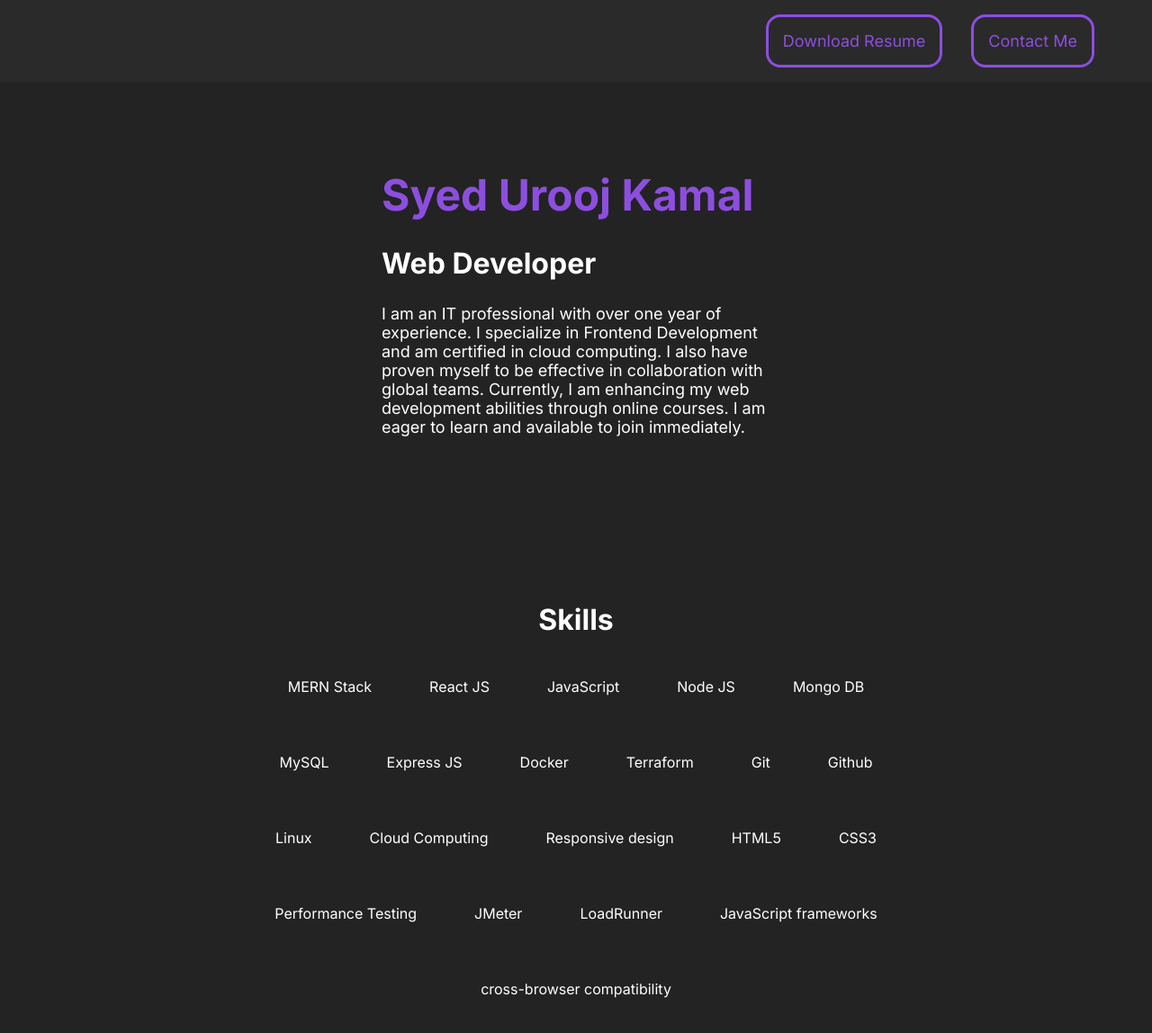
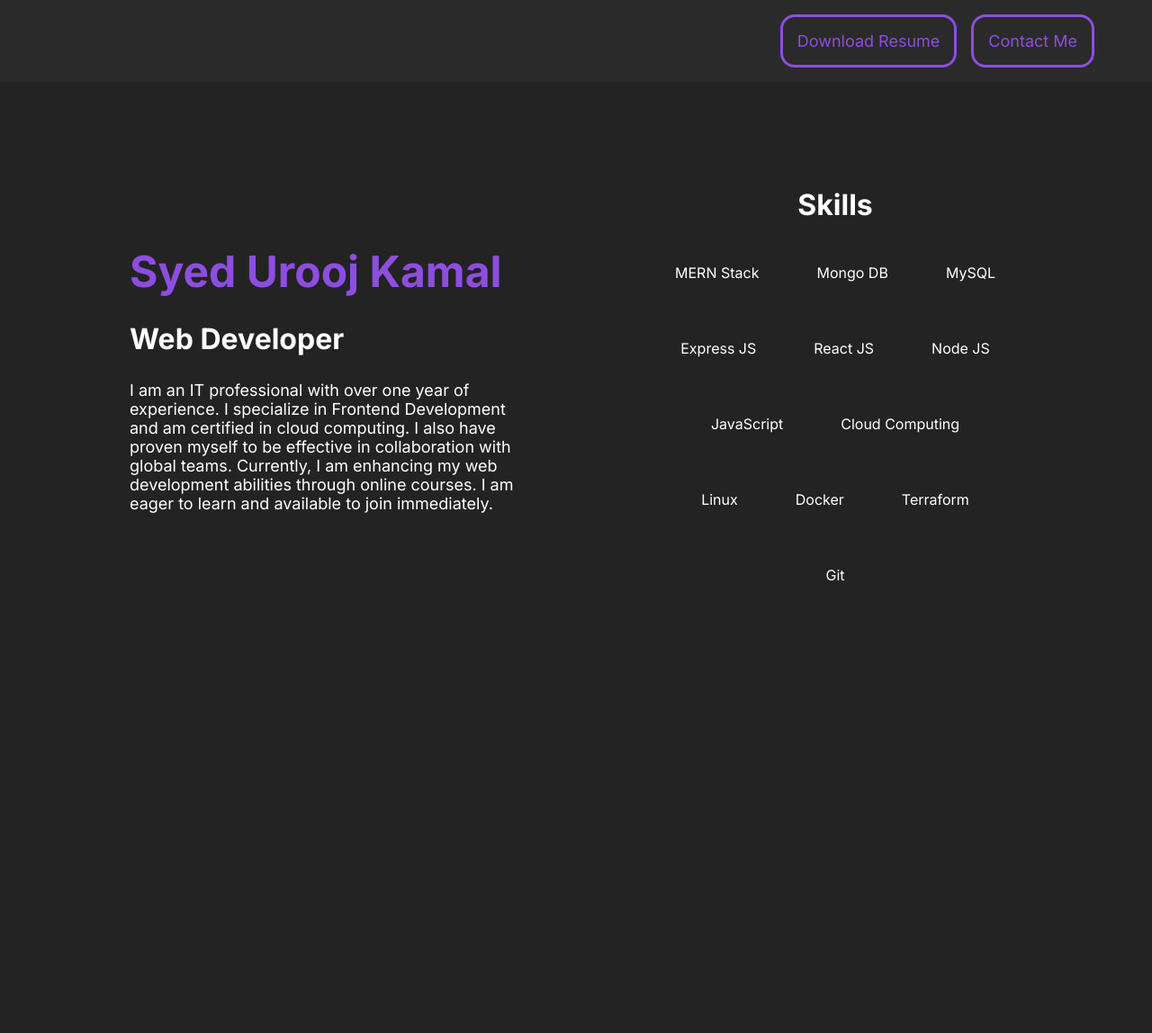
Before and after one commit to syeduroojkamal/www-syeduroojkamal-com, a React (Vite) app: page / in a window 1280 px wide. Shown: the whole page at 90% size. After the commit the page ends 800 px from the top, so only its background shows below. Built offline with nearby package versions, Linux system fonts and the light colour scheme.

Commit message:
iteration 6

```diff
--- a/src/components/Main.css
+++ b/src/components/Main.css
@@ -4,11 +4,10 @@ main {
   justify-content: center;
   align-items: center;
   flex-wrap: wrap;
-  gap: 7rem;
+  gap: 1rem 7rem;
   @media (orientation: portrait) {
     margin-top: 2rem;
     text-align: center;
-    gap: 1rem;
   }
   .summary {
     width: 27rem;
@@ -35,7 +34,7 @@ main {
     justify-content: center;
     align-items: center;
     flex-direction: column;
-    width: 50rem;
+    width: 26rem;
 
     .skills {
       display: flex;
--- a/src/components/Main.jsx
+++ b/src/components/Main.jsx
@@ -18,26 +18,17 @@ export default function Main() {
         <h1>Skills</h1>
         <div className="skills">
           <span>MERN Stack</span>
-          <span>React JS</span>
-          <span>JavaScript</span>
-          <span>Node JS</span>
           <span>Mongo DB</span>
           <span>MySQL</span>
           <span>Express JS</span>
+          <span>React JS</span>
+          <span>Node JS</span>
+          <span>JavaScript</span>
+          <span>Cloud Computing</span>
+          <span>Linux</span>
           <span>Docker</span>
           <span>Terraform</span>
           <span>Git</span>
-          <span>Github</span>
-          <span>Linux</span>
-          <span>Cloud Computing</span>
-          <span>Responsive design</span>
-          <span>HTML5</span>
-          <span>CSS3</span>
-          <span>Performance Testing</span>
-          <span>JMeter</span>
-          <span>LoadRunner</span>
-          <span>JavaScript frameworks</span>
-          <span>cross-browser compatibility</span>
         </div>
       </div>
     </main>
--- a/src/components/TopBar.css
+++ b/src/components/TopBar.css
@@ -4,9 +4,10 @@ nav {
   align-items: center;
   color: var(--accentColor);
   background-color: #2a2a2a;
-
+  flex-wrap: wrap;
+  gap: 1rem;
   & a {
-    margin: 1rem;
+    margin: 1rem 0rem;
   }
 
   @media (orientation: landscape) {
--- a/src/index.css
+++ b/src/index.css
@@ -15,6 +15,7 @@
     transition: all 200ms ease-in-out;
     text-decoration: none;
     user-select: none;
+    cursor: pointer;
 
     &:hover {
       background-color: var(--accentColor);
```
